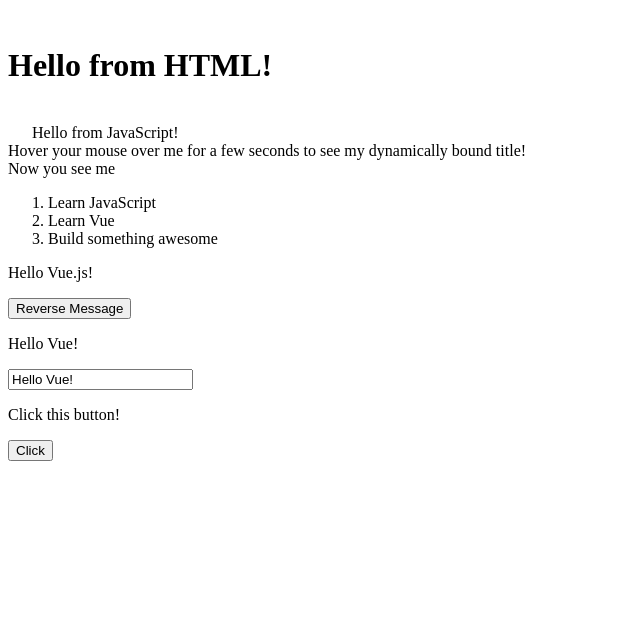
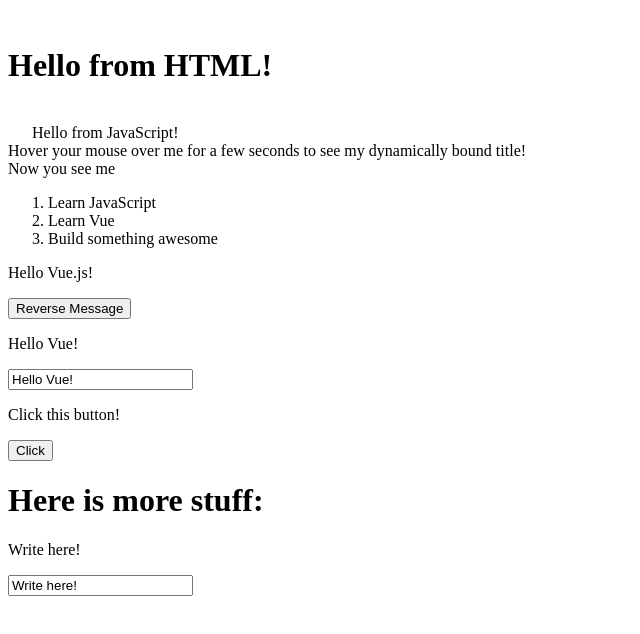
Before and after one commit to devorahortega/practice-vuejs, a plain HTML site: page index.html in a window 1280 px wide. Shown: the whole page, without its empty margins (0-640 px from the left). Drawn offline with nearby package versions, Linux system fonts and the light colour scheme.

```diff
--- a/index.html
+++ b/index.html
@@ -49,5 +49,11 @@
       <button v-on:click="changeMessage()">Click</button>
     </div>
 
+    <div id="app-8">
+      <h1>Here is more stuff:</h1>
+      <p>{{ message }}</p>
+      <input v-model="message" />
+    </div>
+
   </body>
 </html>
--- a/index.js
+++ b/index.js
@@ -60,3 +60,10 @@ var app7 = new Vue({
     },
   },
 });
+
+var app8 = new Vue({
+  el: "#app-8",
+  data: {
+    message: "Write here!",
+  },
+});
```
Also changed, not shown: calculator.html (added), calculator.js (added).
